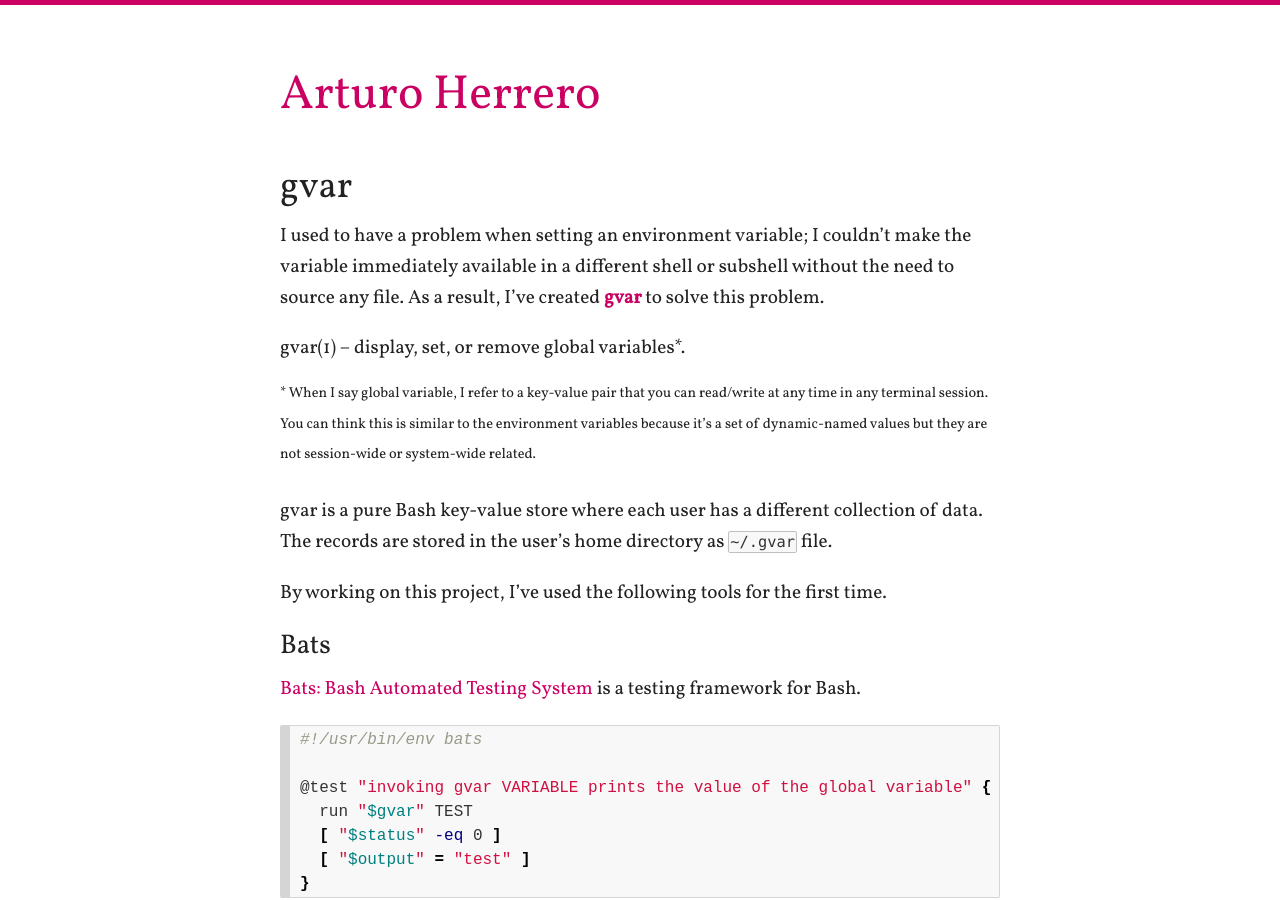
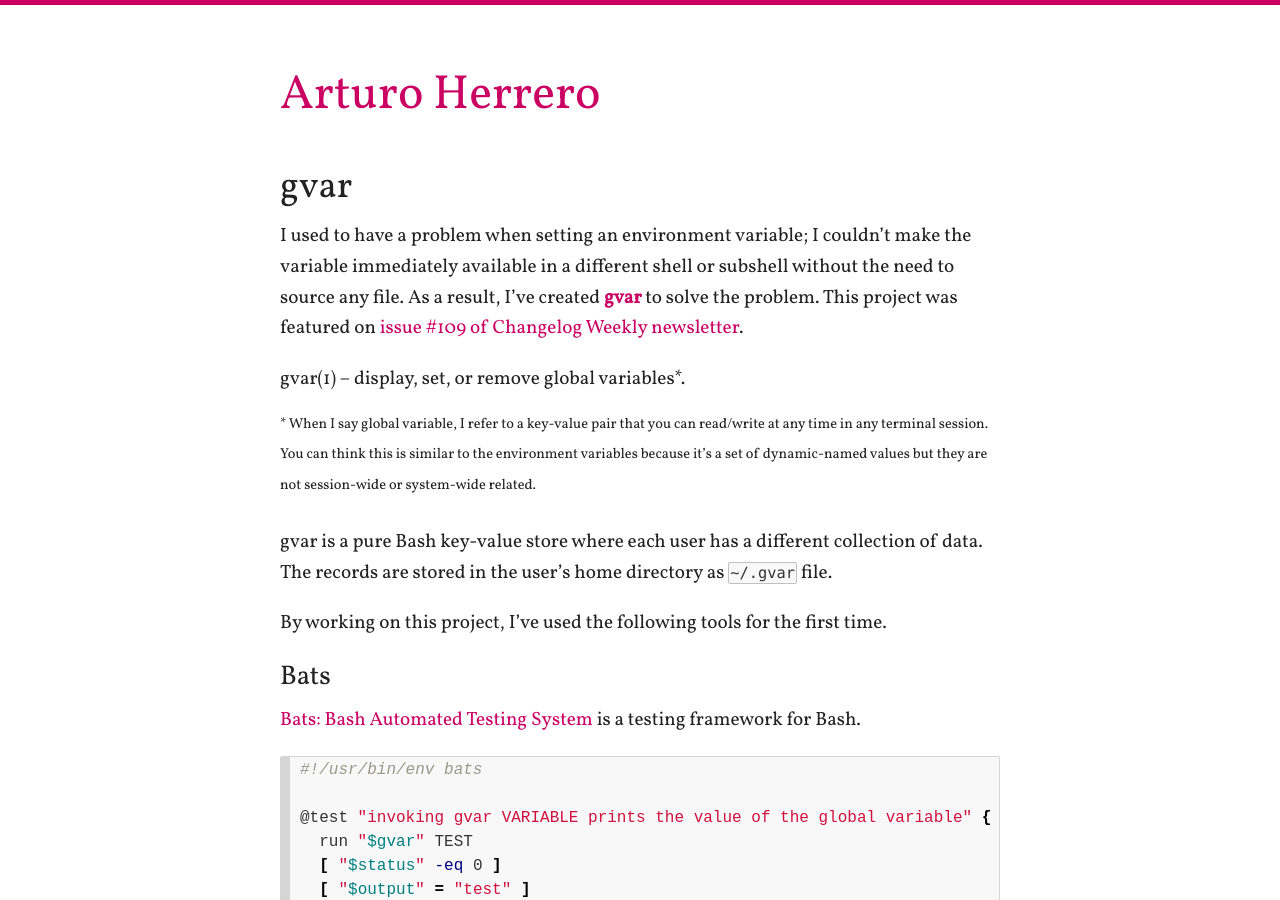
Before and after one commit to arturoherrero/arturoherrero.com, a Jekyll site: the page built from article/_posts/2016-05-28-gvar.md, in a window 1280 px wide and 900 px high. Built offline with Jekyll 4.4.1, drawn with Linux system fonts in a browser that asks for light colours.

Commit message:
Add link to the Changelog Weekly newsletter

```diff
--- a/article/_posts/2016-05-28-gvar.md
+++ b/article/_posts/2016-05-28-gvar.md
@@ -5,7 +5,9 @@
 
 I used to have a problem when setting an environment variable; I couldn't make
 the variable immediately available in a different shell or subshell without the
-need to source any file. As a result, I've created **[gvar][1]{:target="_blank"}** to solve this problem.
+need to source any file. As a result, I've created
+**[gvar][1]{:target="_blank"}** to solve the problem. This project was
+featured on [issue #109 of Changelog Weekly newsletter][8]{:target="_blank"}.
 
 gvar(1) -- display, set, or remove global variables*.
 
```
Also changed, not shown: other parts of article/_posts/2016-05-28-gvar.md (+1 -0 lines), article/_posts/2015-01-26-closure-design-patterns-ruby-edition.md (+1 -1 lines), article/_posts/2016-04-05-powercore.md (+1 -1 lines).
